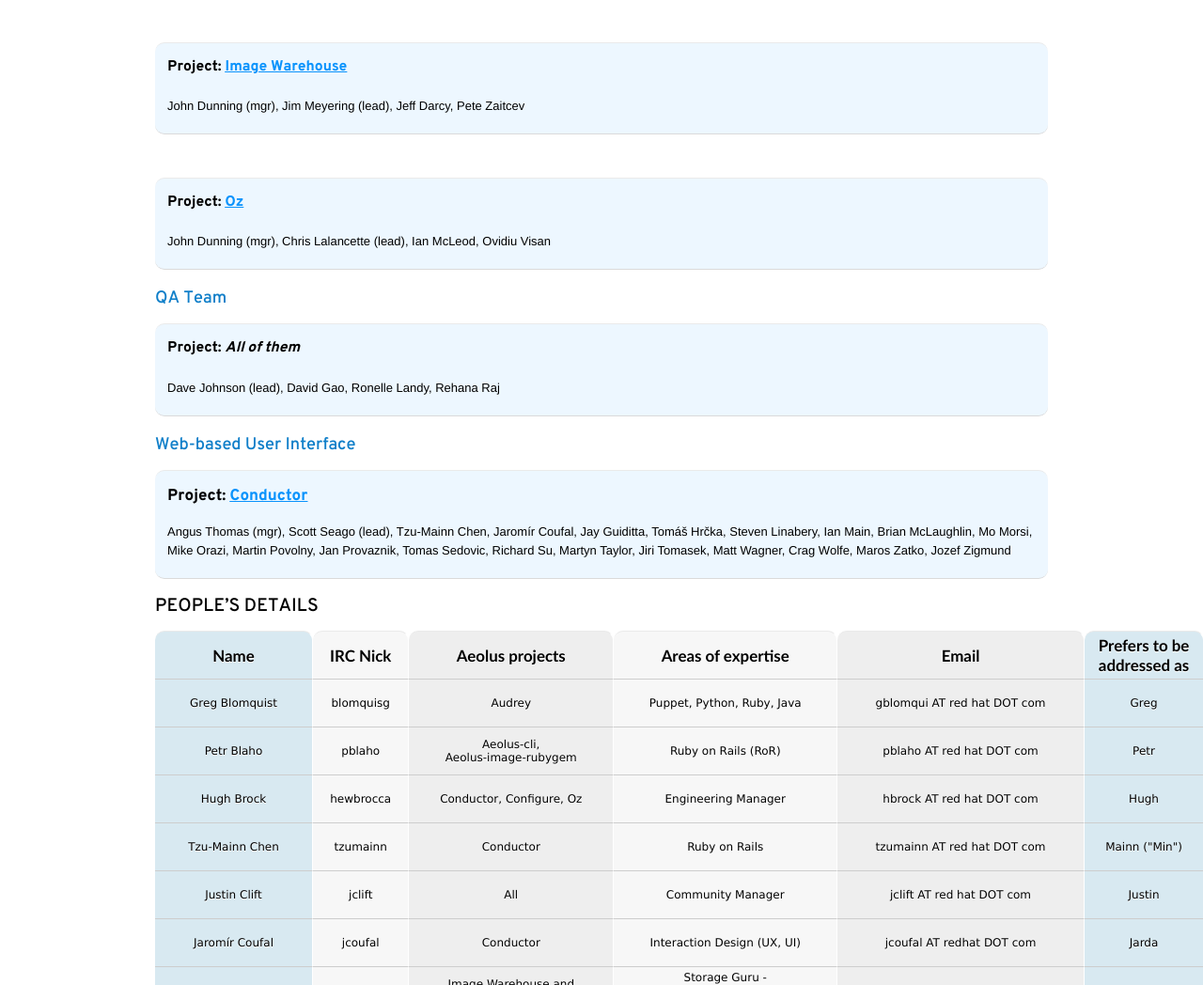
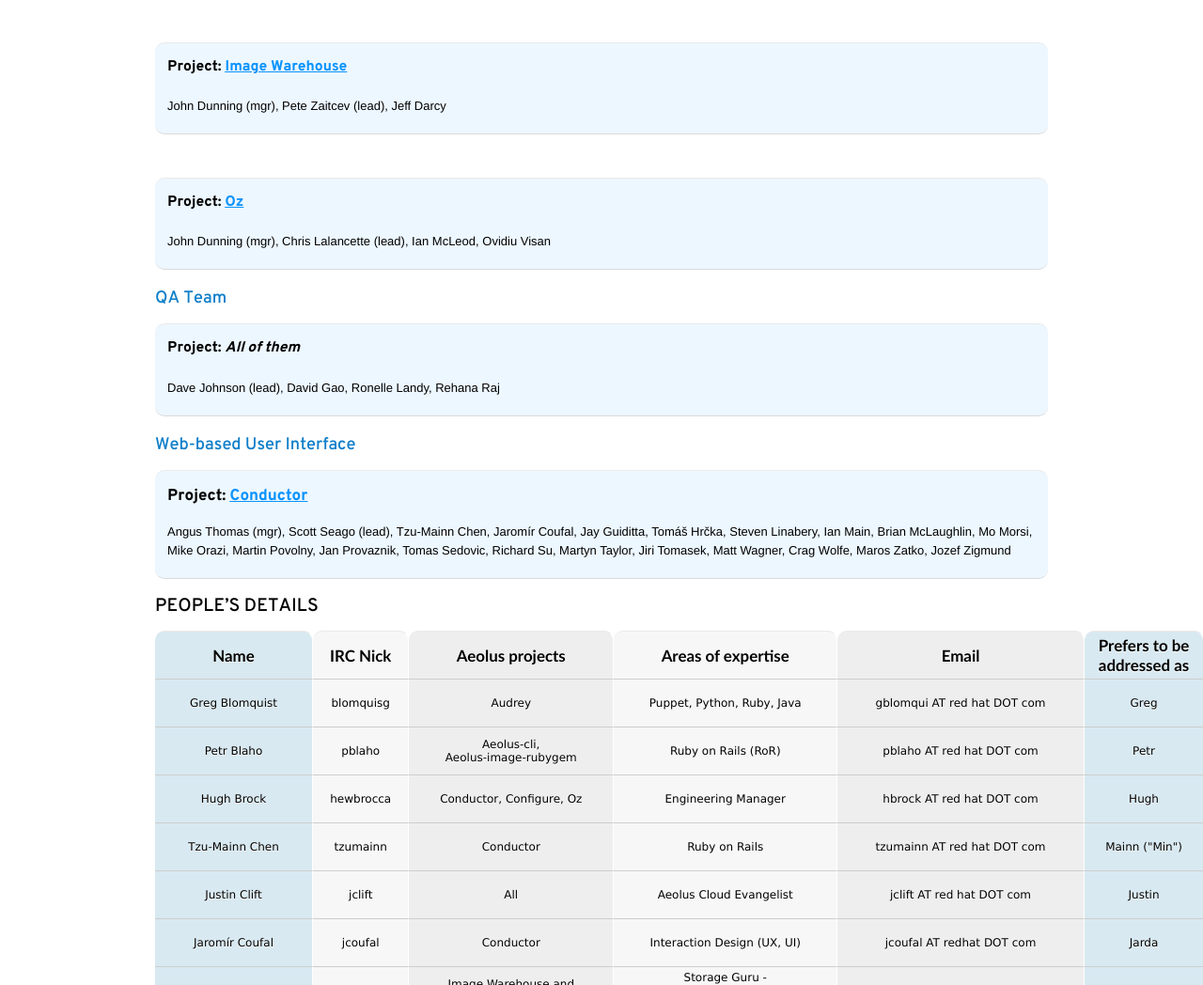
Before and after one commit to aeolusproject/aeolusproject.github.com, a Jekyll site: the page built from aeolus_team.md, in a window 1280 px wide and 1400 px high, scrolled down 1016 px. Shown: the part 155-1203 px from the top of the window at 94% size. Built offline with Jekyll 4.4.1, drawn with Linux system fonts in a browser that asks for light colours; nearby versions of some CDN libraries; comment, search, counter and statistics services are not loaded; some of the changed text lies outside the part shown.

Commit message:
Removed Jim Meyering, updated Justin Clifts title.

```diff
--- a/aeolus_team.md
+++ b/aeolus_team.md
@@ -75,7 +75,7 @@
 <div class="section-grouping">
 #### Project: [Image Warehouse](imagewarehouse.html)
 
-John Dunning (mgr), Jim Meyering (lead), Jeff Darcy, Pete Zaitcev
+John Dunning (mgr), Pete Zaitcev (lead), Jeff Darcy
 </div>
 <br />
 
@@ -181,7 +181,7 @@
       <td>Justin Clift</td>
       <td>jclift</td>
       <td>All</td>
-      <td>Community Manager</td>
+      <td>Aeolus Cloud Evangelist</td>
       <td>jclift AT red hat DOT com</td>
       <td>Justin</td>
       <td>&nbsp;</td>
@@ -393,20 +393,6 @@
       <td>Python and Ruby Developer</td>
       <td>imcleod AT red hat DOT com</td>
       <td>Ian</td>
-      <td>&nbsp;</td>
-      <td>&nbsp;</td>
-    </tr>
-    <tr id='jim'>
-      <td>Jim Meyering</td>
-      <td>jim</td>
-      <td>Image Warehouse (mostly)</td>
-      <td>
-        All hands person, works on
-        <br />
-        whatever needs working on
-      </td>
-      <td>jim AT meyering DOT net</td>
-      <td>Jim</td>
       <td>&nbsp;</td>
       <td>&nbsp;</td>
     </tr>
```
